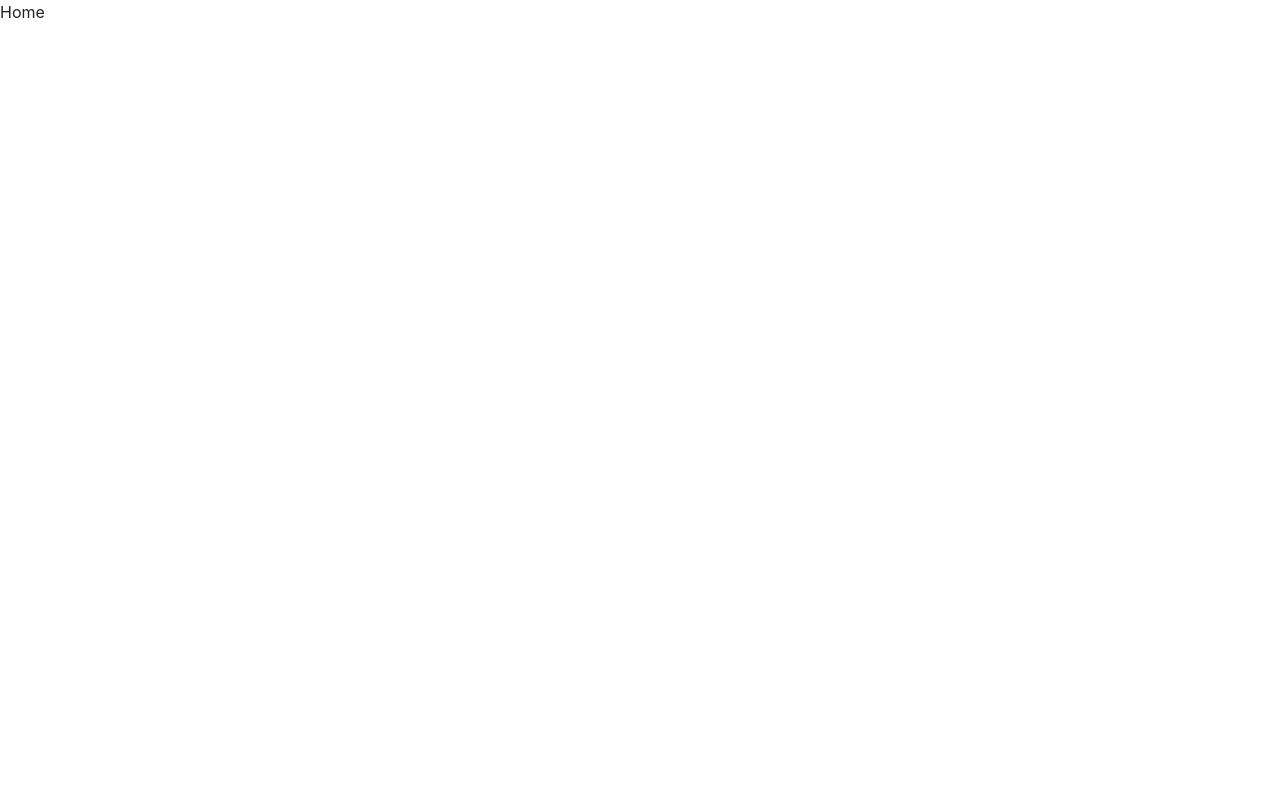
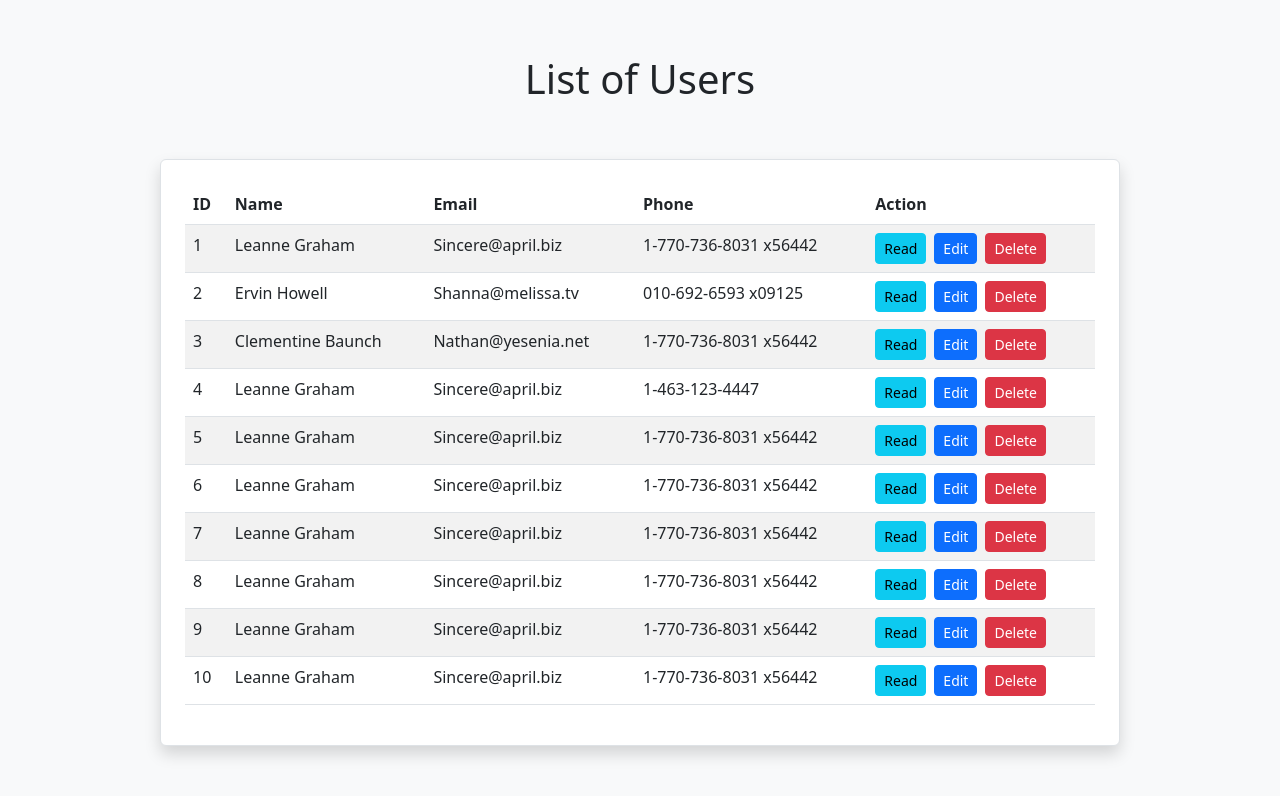
Before and after one commit to amjdp/react-crud-api-json-server, a React (Create React App) app: page / in a window 1280 px wide. Shown: the top 796 px of the page. Built offline with nearby package versions, Linux system fonts and the light colour scheme; data requests are answered from the project's data file; the HTML template or start-up script is replaced by a standard one.

Commit message:
home component added

```diff
--- a/db.json
+++ b/db.json
@@ -1,4 +1,5 @@
-[
+{
+    "users":[
     {
         "id":1,
         "name":"Leanne Graham",
@@ -80,3 +81,4 @@
         "website":"hildegard.org"
     }
 ]
+}
--- a/src/App.jsx
+++ b/src/App.jsx
@@ -4,6 +4,7 @@ import Home from "./components/Home";
 import Create from './components/Create';
 import Update from './components/Update';
 import Read from './components/Read';
+import "bootstrap/dist/css/bootstrap.min.css";
 
 function App() {
   return (
--- a/src/components/Home.jsx
+++ b/src/components/Home.jsx
@@ -1,8 +1,48 @@
-import React from 'react'
+import React, { useEffect, useState } from 'react';
+import axios from 'axios';
 
 function Home() {
+  const [data, setData] = useState([]);
+
+  useEffect(()=> {
+    axios.get('http://localhost:3000/users')
+    .then(res => setData(res.data))
+    .catch(err => console.log(err));
+  },[])
   return (
-    <div>Home</div>
+    <div className='d-flex flex-column justify-content-center align-items-center bg-light vh-100'>
+        <h1>List of Users</h1>
+        <div className='w-75 rounded bg-white border shadow p-4 mt-5'>
+          <table className='table table-striped'>
+            <thead>
+              <tr>
+                <th>ID</th>
+                <th>Name</th>
+                <th>Email</th>
+                <th>Phone</th>
+                <th>Action</th>
+              </tr>
+            </thead>
+            <tbody>
+              {
+                data.map((d, i) => (
+                  <tr key={i}>
+                  <td>{d.id}</td>
+                  <td>{d.name}</td>
+                  <td>{d.email}</td>
+                  <td>{d.phone}</td>
+                  <td>
+                    <button className='btn btn-sm btn-info me-2'>Read</button>
+                    <button className='btn btn-sm btn-primary me-2'>Edit</button>
+                    <button className='btn btn-sm btn-danger'>Delete</button>
+                  </td>
+                </tr>
+                ))
+              }
+            </tbody>
+          </table>
+        </div>
+    </div>
   )
 }
 
```
Also changed, not shown: steps.txt.txt.
